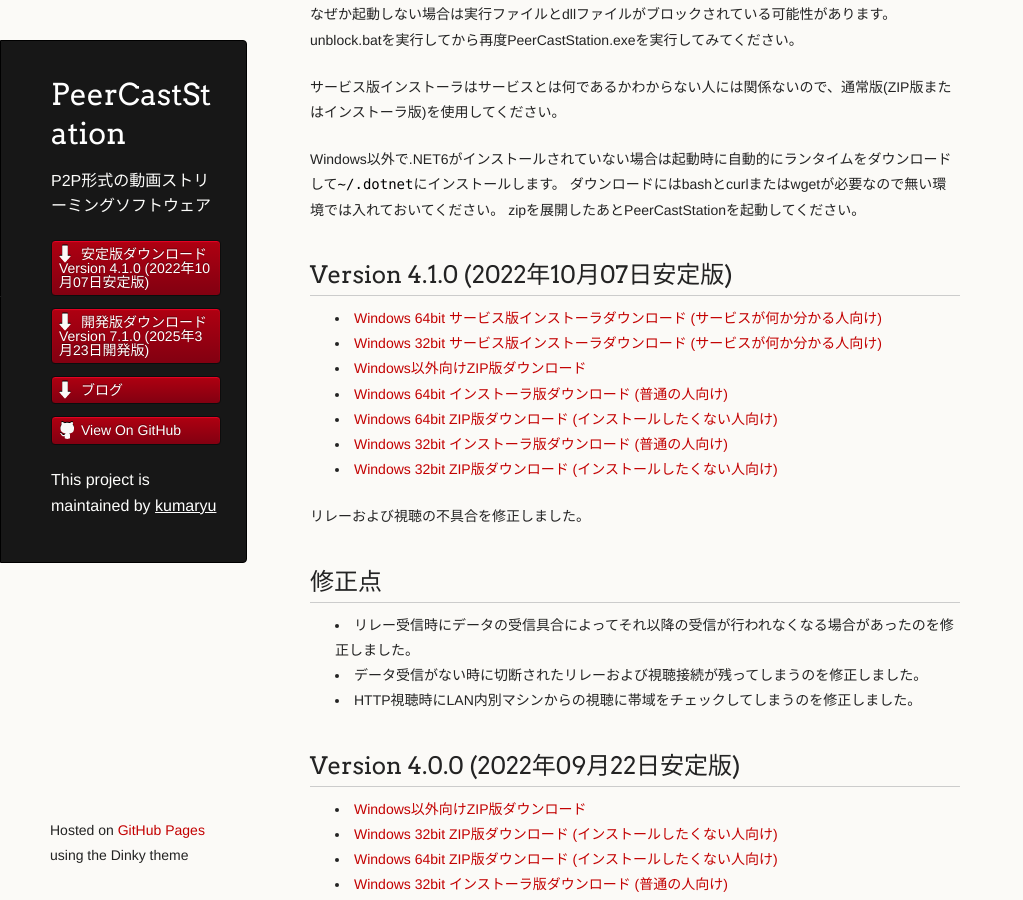
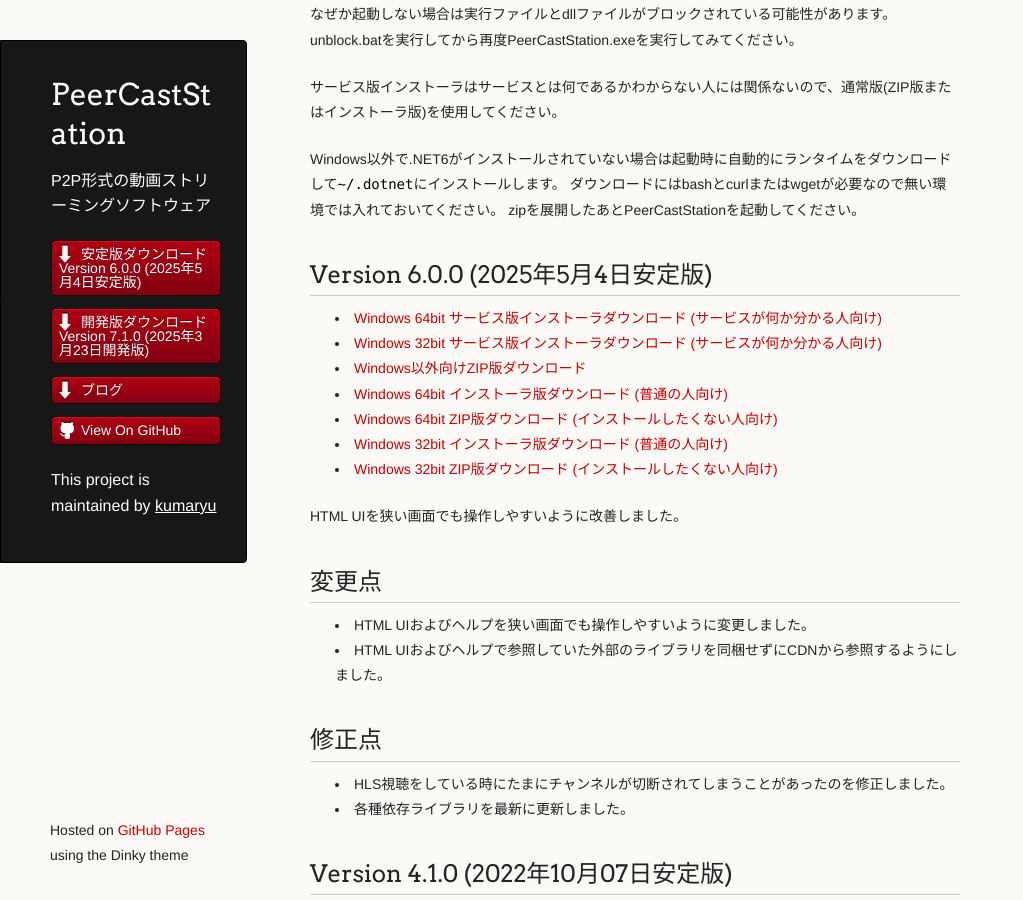
Before and after one commit to kumaryu/peercaststation, a Jekyll site: the page built from download-stable.mkd, in a window 1280 px wide and 900 px high, scrolled down 432 px. Shown: the whole window, without its empty margins (0-1023 px from the left). Built offline with Jekyll 4.4.1, drawn with Linux system fonts in a browser that asks for light colours.

Commit message:
bumped version up to 6.0.0.

```diff
--- a/_data/releasenotes.yml
+++ b/_data/releasenotes.yml
@@ -1,4 +1,50 @@
 ---
+- name: Version 6.0.0 (2025年5月4日安定版)
+  version: 7.0.0
+  channel: stable2
+  notes: |
+    HTML UIを狭い画面でも操作しやすいように改善しました。
+
+    ## 変更点
+    * HTML UIおよびヘルプを狭い画面でも操作しやすいように変更しました。
+    * HTML UIおよびヘルプで参照していた外部のライブラリを同梱せずにCDNから参照するようにしました。
+
+    ## 修正点
+    * HLS視聴をしている時にたまにチャンネルが切断されてしまうことがあったのを修正しました。
+    * 各種依存ライブラリを最新に更新しました。
+
+  date: 2025-05-04T23:00:00+09:00
+  url: https://www.pecastation.org/files/PeerCastStation-6.0.0-any.zip
+  enclosures:
+    - platform: win-x64
+      type: serviceinstaller
+      length: 32830339
+      url: https://www.pecastation.org/files/PecaStationd-6.0.0-x64.msi
+    - platform: win-x86
+      type: serviceinstaller
+      length: 30143333
+      url: https://www.pecastation.org/files/PecaStationd-6.0.0-x86.msi
+    - platform: any
+      type: archive
+      length: 1930706
+      url: https://www.pecastation.org/files/PeerCastStation-6.0.0-any.zip
+    - platform: win-x64
+      type: installer
+      length: 119500964
+      url: https://www.pecastation.org/files/PeerCastStation-6.0.0-x64.msi
+    - platform: win-x64
+      type: archive
+      length: 71457159
+      url: https://www.pecastation.org/files/PeerCastStation-6.0.0-x64.zip
+    - platform: win-x86
+      type: installer
+      length: 110084244
+      url: https://www.pecastation.org/files/PeerCastStation-6.0.0-x86.msi
+    - platform: win-x86
+      type: archive
+      length: 66237321
+      url: https://www.pecastation.org/files/PeerCastStation-6.0.0-x86.zip
+
 - name: Version 7.1.0 (2025年3月23日開発版)
   version: 7.1.0
   channel: dev2
```
